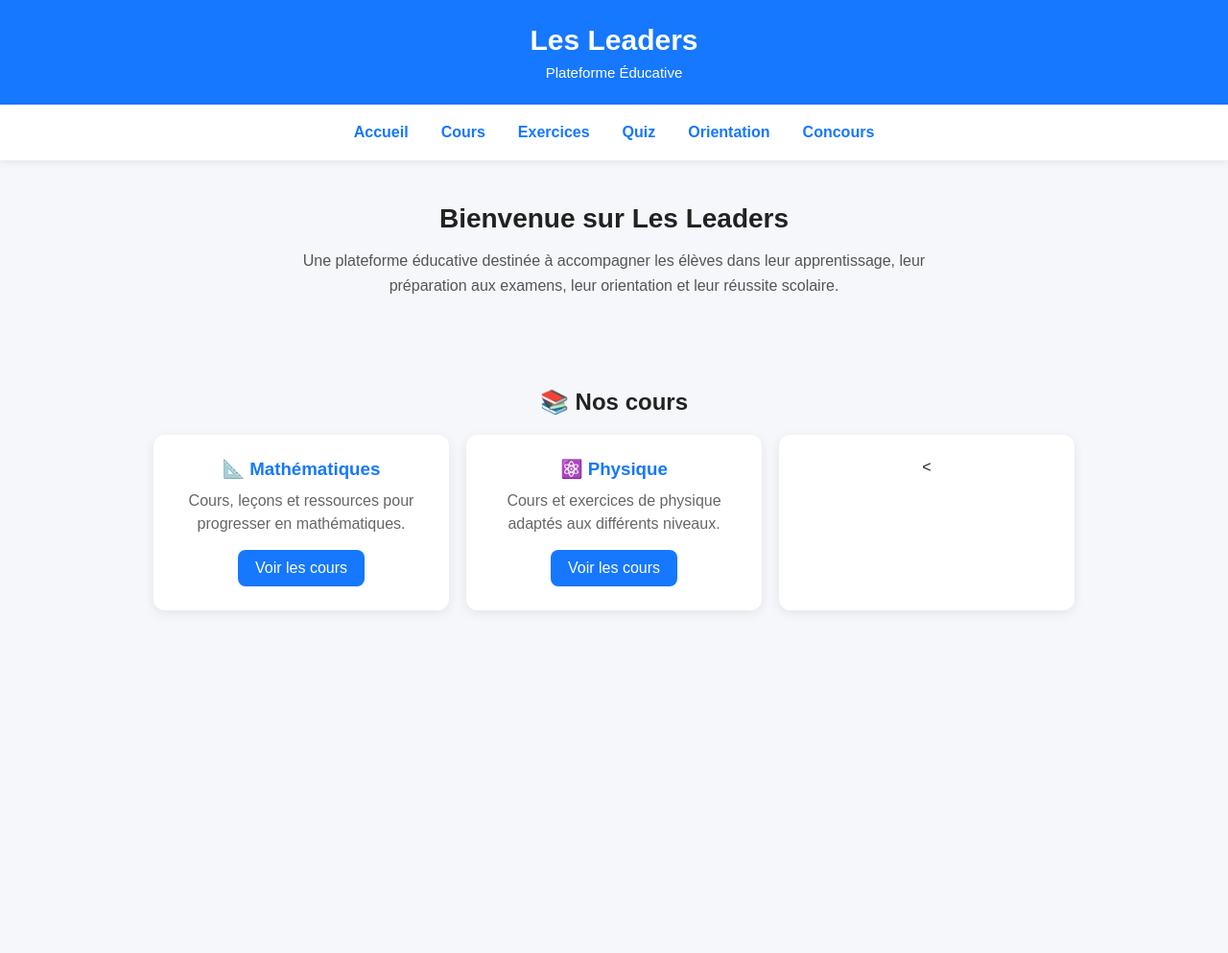
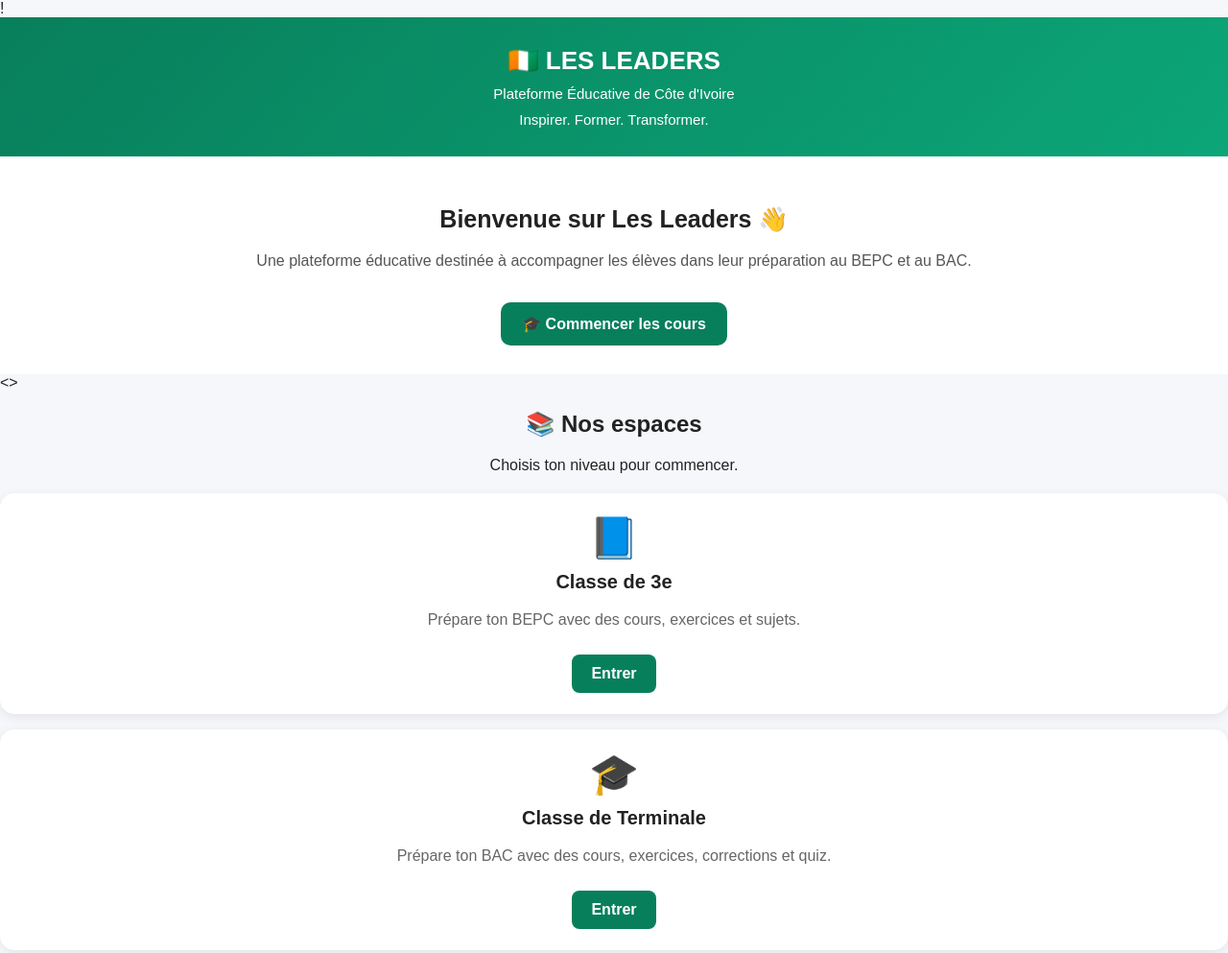
Before and after one commit to Leadership-git/les-leaders-, a plain HTML site: page index.html in a window 1280 px wide. Shown: the top 993 px of the page at 96% size. Before the commit the page ends 800 px from the top, so only its background shows below. Drawn offline with Linux system fonts and the light colour scheme.

Commit message:
Refactor index.html for improved layout and styles
Updated the HTML structure and styles for better presentation. Changed titles, adjusted paddings, and improved layout for various sections.

```diff
--- a/index.html
+++ b/index.html
@@ -1,189 +1,302 @@
-<!DOCTYPE html>
+<DOCTYPE html>!
 <html lang="fr">
 <head>
     <meta charset="UTF-8">
     <meta name="viewport" content="width=device-width, initial-scale=1.0">
 
-    <title>Les Leaders - Plateforme Éducative</title>
+    <title>Les Leaders — Plateforme Éducative</title>
 
     <style>
         * {
             box-sizing: border-box;
-            margin: 0;
-            padding: 0;
         }
 
         body {
+            margin: 0;
             font-family: Arial, sans-serif;
-            background: #f5f7fb;
+            background: #f5f7fa;
             color: #222;
         }
 
         header {
-            background: #1677ff;
+            background: linear-gradient(135deg, #087f5b, #0ca678);
             color: white;
-            padding: 25px 20px;
+            padding: 30px 18px;
             text-align: center;
         }
 
         header h1 {
-            font-size: 30px;
-            margin-bottom: 8px;
+            margin: 0;
+            font-size: 26px;
         }
 
         header p {
+            margin: 10px 0 0;
             font-size: 15px;
         }
 
-        nav {
+        .hero {
             background: white;
-            padding: 12px;
-            display: flex;
-            justify-content: center;
-            gap: 10px;
-            flex-wrap: wrap;
-            box-shadow: 0 2px 8px rgba(0,0,0,0.08);
-        }
-
-        nav a {
-            text-decoration: none;
-            color: #1677ff;
-            font-weight: bold;
-            padding: 8px 12px;
-        }
-
-        .hero {
+            padding: 30px 20px;
             text-align: center;
-            padding: 45px 20px;
         }
 
         .hero h2 {
-            font-size: 28px;
-            margin-bottom: 15px;
+            font-size: 25px;
+            margin-bottom: 10px;
         }
 
         .hero p {
-            max-width: 650px;
-            margin: auto;
             line-height: 1.6;
             color: #555;
         }
 
-        .container {
-            max-width: 1000px;
-            margin: auto;
+        .bouton-principal {
+            display: inline-block;
+            margin-top: 15px;
+            padding: 13px 22px;
+            background: #087f5b;
+            color: white;
+            text-decoration: none;
+            border-radius: 10px;
+            font-weight: bold;
+        }
+
+        main {
             padding: 20px;
         }
 
-        .section-title {
+        .titre-section {
             text-align: center;
-            margin: 30px 0 20px;
-            font-size: 24px;
+            margin-bottom: 20px;
         }
 
-        .cards {
+        .cartes {
             display: grid;
-            grid-template-columns: repeat(auto-fit, minmax(220px, 1fr));
-            gap: 18px;
+            gap: 16px;
         }
 
-        .card {
+        .carte {
             background: white;
-            padding: 25px 20px;
-            border-radius: 12px;
+            padding: 22px;
+            border-radius: 15px;
             text-align: center;
             box-shadow: 0 3px 12px rgba(0,0,0,0.08);
         }
 
-        .card h3 {
-            margin-bottom: 10px;
-            color: #1677ff;
+        .icone {
+            font-size: 42px;
         }
 
-        .card p {
+        .carte h3 {
+            margin: 10px 0;
+            font-size: 20px;
+        }
+
+        .carte p {
             color: #666;
             line-height: 1.5;
         }
 
-        .button {
+        .bouton {
             display: inline-block;
-            margin-top: 15px;
-            padding: 10px 18px;
-            background: #1677ff;
+            margin-top: 8px;
+            padding: 11px 20px;
+            background: #087f5b;
             color: white;
             text-decoration: none;
             border-radius: 8px;
+            font-weight: bold;
+        }
+
+        .apropos {
+            margin-top: 25px;
+            background: #087f5b;
+            color: white;
+            padding: 25px 20px;
+            border-radius: 15px;
+            text-align: center;
+        }
+
+        .apropos p {
+            line-height: 1.6;
         }
 
         footer {
-            margin-top: 40px;
-            background: #111827;
+            margin-top: 30px;
+            padding: 25px 15px;
+            text-align: center;
+            background: #222;
             color: white;
-            text-align: center;
-            padding: 25px 15px;
         }
 
         footer p {
-            margin: 6px;
+            margin: 7px 0;
         }
     </style>
 </head>
 
 <body>
 
-    <!-- EN-TÊTE -->
 <header>
-        <h1>Les Leaders</h1>
-        <p>Plateforme Éducative</p>
+    <h1>🇨🇮 LES LEADERS</h1>
+    <p>Plateforme Éducative de Côte d'Ivoire</p>
+    <p>Inspirer. Former. Transformer.</p>
 </header>
 
-    <!-- MENU -->
-    <nav>
-        <a href="#accueil">Accueil</a>
-        <a href="#cours">Cours</a>
-        <a href="#exercices">Exercices</a>
-        <a href="#quiz">Quiz</a>
-        <a href="#orientation">Orientation</a>
-        <a href="#concours">Concours</a>
-    </nav>
 
-    <!-- ACCUEIL -->
-    <section class="hero" id="accueil">
-        <h2>Bienvenue sur Les Leaders</h2>
+<section class="hero">
+
+    <h2>Bienvenue sur Les Leaders 👋</h2>
 
     <p>
         Une plateforme éducative destinée à accompagner les élèves
-            dans leur apprentissage, leur préparation aux examens,
-            leur orientation et leur réussite scolaire.
+        dans leur préparation au BEPC et au BAC.
     </p>
+
+    <a href="terminale.html" class="bouton-principal">
+        🎓 Commencer les cours
+    </a>
+
 </section>
 
-    <main class="container">
 
-        <!-- COURS -->
-        <h2 class="section-title" id="cours">
-            📚 Nos cours
-        </h2>
+<>
 
-        <div class="cards">
+    <div class="titre-section">
 
-            <div class="card">
-                <h3>📐 Mathématiques</h3>
+        <h2>📚 Nos espaces</h2>
+
         <p>
-                    Cours, leçons et ressources pour progresser
-                    en mathématiques.
+            Choisis ton niveau pour commencer.
         </p>
-                <a href="#" class="button">Voir les cours</a>
+
     </div>
 
-            <div class="card">
-                <h3>⚛️ Physique</h3>
+
+    <section class="cartes">
+
+        <div class="carte">
+
+            <div class="icone">📘</div>
+
+            <h3>Classe de 3e</h3>
+
             <p>
-                    Cours et exercices de physique adaptés
-                    aux différents niveaux.
+                Prépare ton BEPC avec des cours,
+                exercices et sujets.
             </p>
-                <a href="#" class="button">Voir les cours</a>
+
+            <a href="3eme.html" class="bouton">
+                Entrer
+            </a>
+
         </div>
 
-            <div class="card">
-                <
+
+        <div class="carte">
+
+            <div class="icone">🎓</div>
+
+            <h3>Classe de Terminale</h3>
+
+            <p>
+                Prépare ton BAC avec des cours,
+                exercices, corrections et quiz.
+            </p>
+
+            <a href="terminale.html" class="bouton">
+                Entrer
+            </a>
+
+        </div>
+
+
+        <div class="carte">
+
+            <div class="icone">🧠</div>
+
+            <h3>Quiz</h3>
+
+            <p>
+                Teste tes connaissances et
+                améliore ton niveau.
+            </p>
+
+            <a href="#" class="bouton">
+                Commencer
+            </a>
+
+        </div>
+
+
+        <div class="carte">
+
+            <div class="icone">📝</div>
+
+            <h3>Sujets & Corrigés</h3>
+
+            <p>
+                Entraîne-toi avec des exercices
+                et anciens sujets.
+            </p>
+
+            <a href="#" class="bouton">
+                Voir
+            </a>
+
+        </div>
+
+    </section>
+
+
+    <section class="apropos">
+
+        <h2>🚀 Notre mission</h2>
+
+        <p>
+            Aider chaque élève à apprendre, s'entraîner
+            et progresser grâce à des ressources éducatives
+            accessibles depuis son téléphone.
+        </p>
+
+        <p>
+            <strong>INSPIRER. FORMER. TRANSFORMER.</strong>
+        </p>
+
+    </section>
+
+</main>
+
+<section class="apropos">
+
+    <h2>📱 Contact WhatsApp</h2>
+
+    <p>Une question ? Besoin d'aide pour les cours ?</p>
+
+    <a href="https://wa.me/2250718169140" class="bouton">
+        💬 Contacter sur WhatsApp
+    </a>
+
+    <br><br>
+
+    <a href="https://wa.me/2250544534625" class="bouton">
+        💬 Contacter sur WhatsApp
+    </a>
+
+</section>
+
+<footer>
+
+    <p>🇨🇮 LES LEADERS</p>
+
+    <p>Plateforme Éducative de Côte d'Ivoire</p>
+
+    <p>Inspirer. Former. Transformer.</p>
+
+    <p>© 2026</p>
+
+</>
+
+</body>
+</html>
```
Lines whose indentation alone changed are shown as unchanged.
